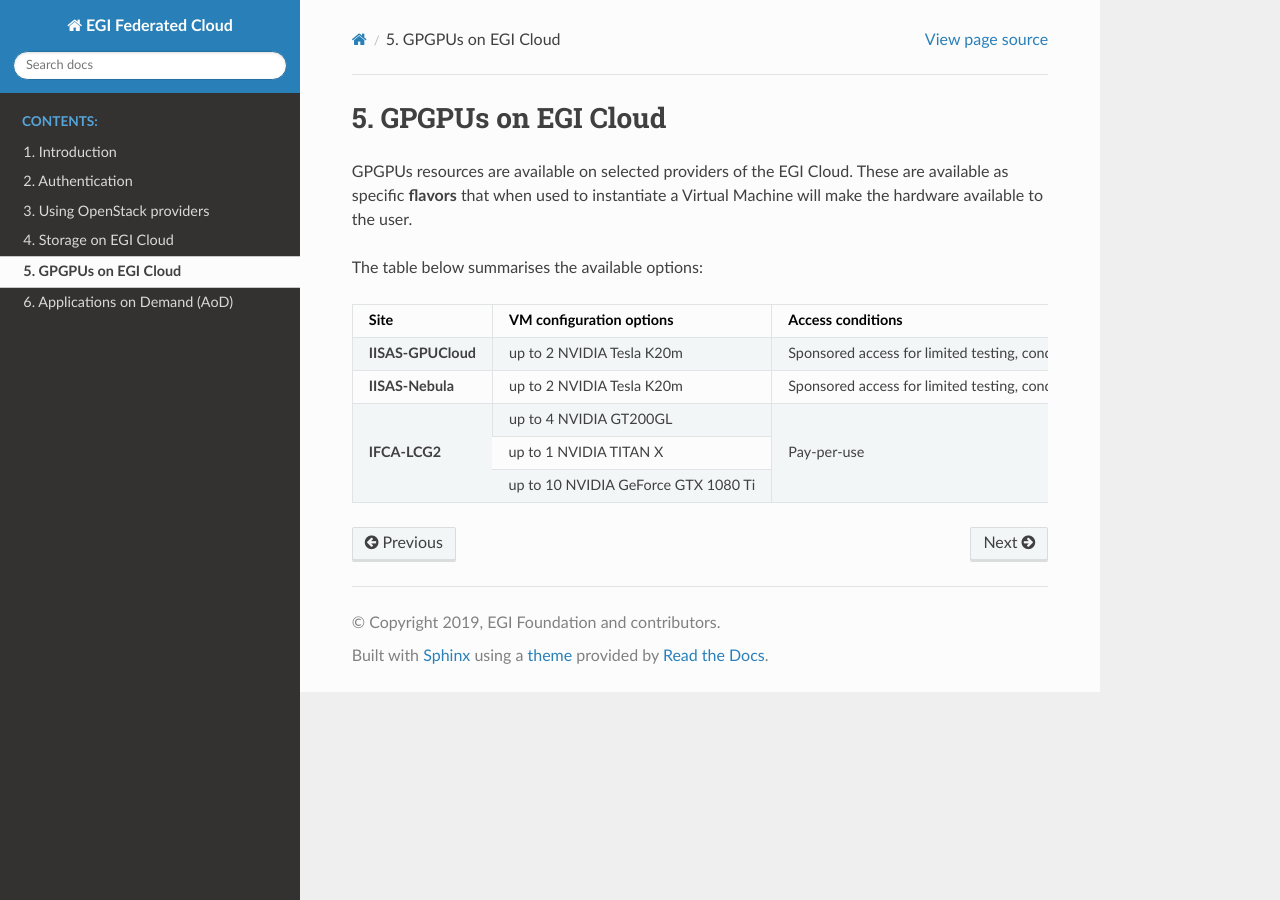
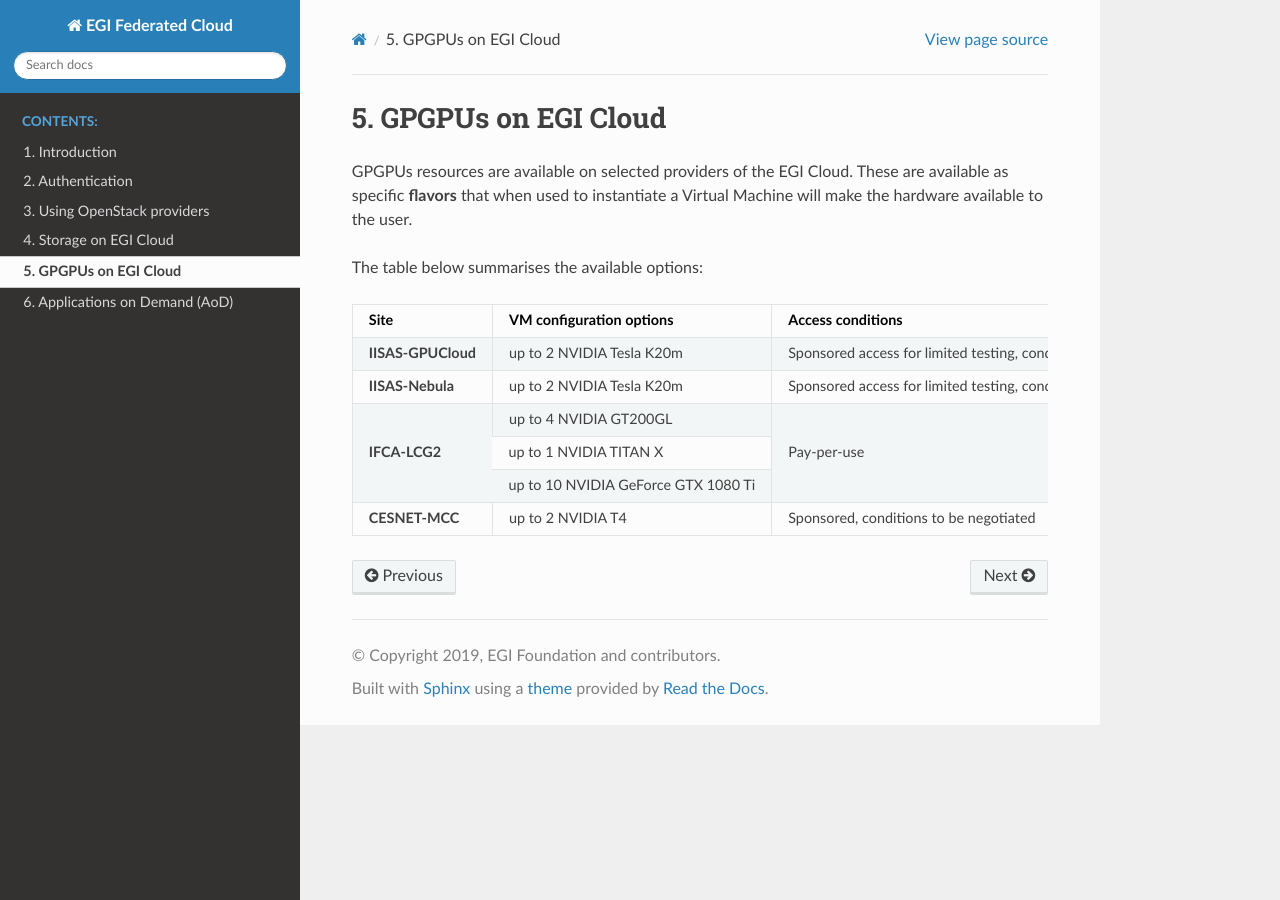
Before and after one commit to EGI-Federation/fedcloud-documentation, a Sphinx documentation site: the page built from source/gpgpu.rst, in a window 1280 px wide. Built offline with Sphinx 7.4.7 and the Read the Docs theme 2.0.0, drawn with Linux system fonts in a browser that asks for light colours.

Commit message:
Add CESNET-MCC to the list of GPU providers (#11)

```diff
--- a/source/gpgpu.rst
+++ b/source/gpgpu.rst
@@ -27,3 +27,5 @@
 |                    | up to 10 NVIDIA GeForce GTX     |                                            |
 |                    | 1080 Ti                         |                                            |
 +--------------------+---------------------------------+--------------------------------------------+
+| **CESNET-MCC**     | up to 2 NVIDIA T4               | Sponsored, conditions to be negotiated     |
++--------------------+---------------------------------+--------------------------------------------+
```
